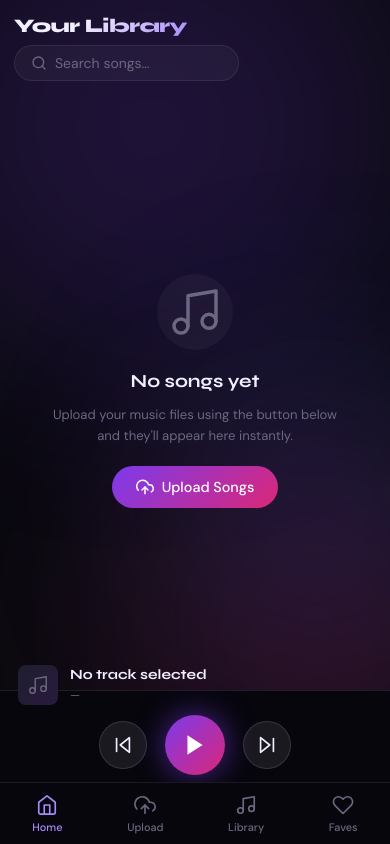
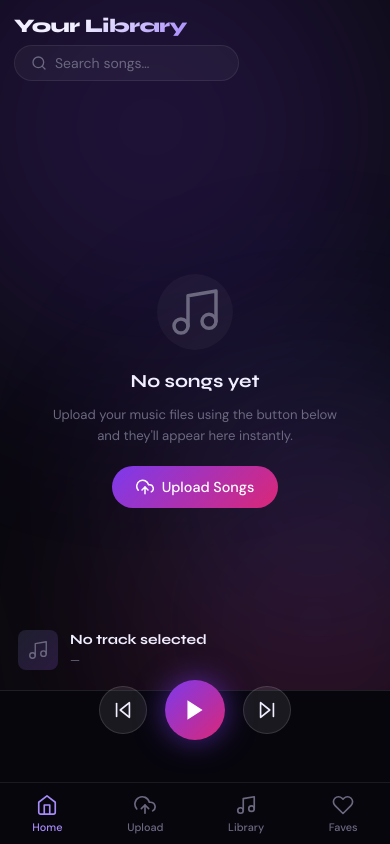
Before and after one commit to PRANAV-26-mv/musicapp, a plain HTML site: page index.html in a window 390 px wide. Drawn offline with Linux system fonts and the light colour scheme.

Commit message:
Update5 h1.css

```diff
--- a/h1.css
+++ b/h1.css
@@ -362,7 +362,7 @@ html, body {
   width: 100%;
   flex: 0 0 auto;
   /* CHANGE: Reduce or remove this margin */
-  margin-bottom: 80px;
+  margin-bottom: 150px;
 }
 
   /* Hide shuffle & repeat on mobile */
```
